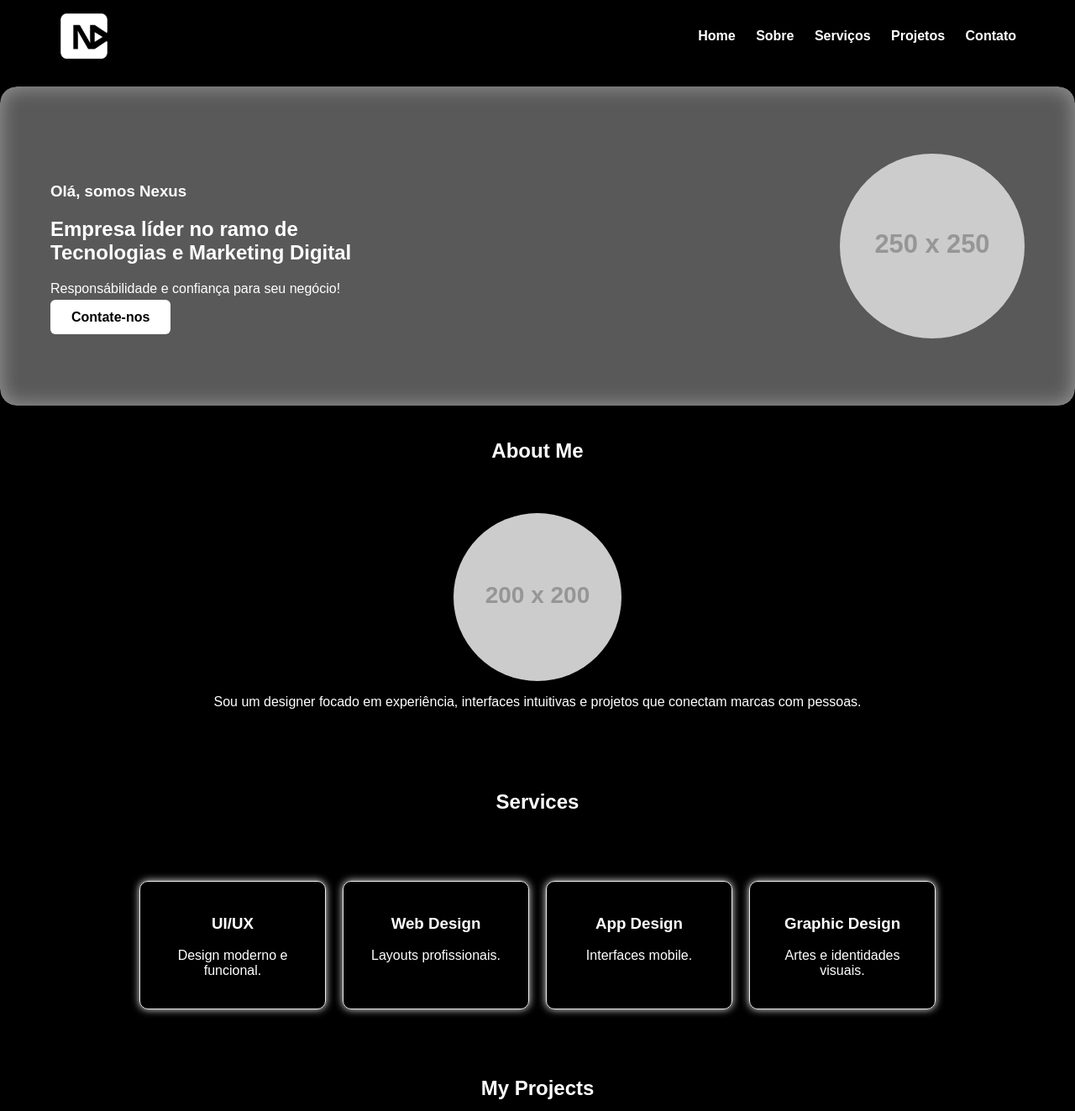
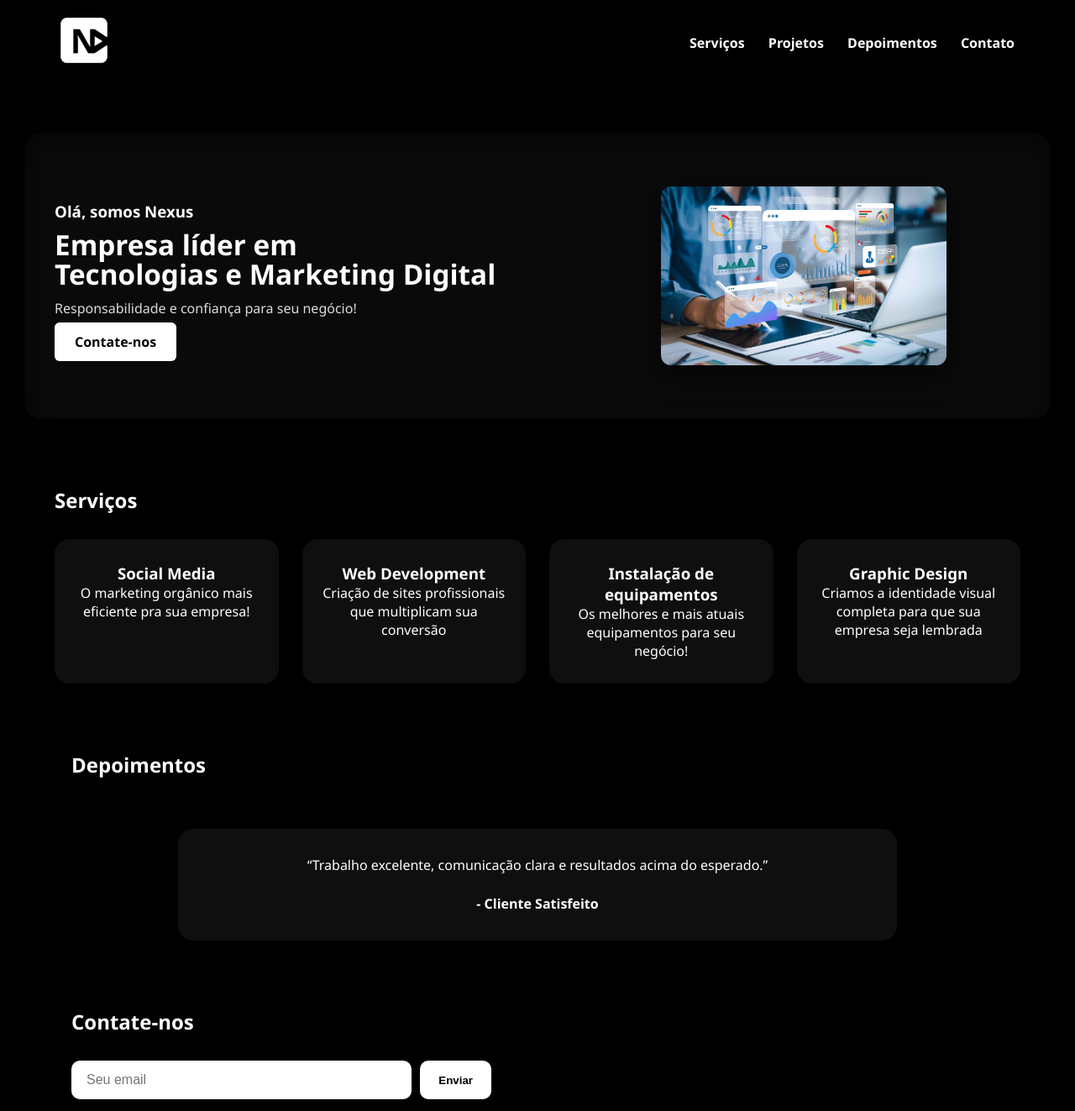
Before and after one commit to Felipedmorais/Landing-Page, a plain HTML site: page index.html in a window 1280 px wide. Shown: the part 17-1340 px from the top of the page at 84% size. Drawn offline with Linux system fonts and the light colour scheme; placeholder pictures from the web are drawn by us.

Commit message:
Melhora do CSS e do conteúdo do site

```diff
--- a/index.html
+++ b/index.html
@@ -1,127 +1,119 @@
+<!DOCTYPE html>
 <html lang="pt-BR">
 
 <head>
     <meta charset="UTF-8">
     <meta name="viewport" content="width=device-width, initial-scale=1.0">
-    <title>UI & UX Designer</title>
+
+    <title>Nexus — Soluções em Tecnologia e Marketing Digital</title>
+
+    <!-- SEO -->
+    <meta name="description"
+        content="A Nexus oferece soluções modernas em tecnologia, UI/UX, web design e marketing digital para elevar sua marca ao próximo nível.">
+    <meta name="keywords" content="Nexus, UI UX, Web Design, Marketing Digital, Desenvolvimento">
+    <meta name="author" content="Nexus Solutions">
+
     <link rel="stylesheet" href="style.css">
 </head>
 
 <body>
-    <header class="animate">
-        <div class="logo">
-            <img src="img/NexusIconWhite.png" alt="" class="logo">
+
+    <header class="animate fade-down">
+        <div class="logo-box">
+            <img src="img/NexusIconWhite.png" alt="Logo Nexus">
         </div>
+
         <nav>
-            <a href="#">Home</a>
-            <a href="#">Sobre</a>
-            <a href="#">Serviços</a>
-            <a href="#">Projetos</a>
-            <a href="#">Contato</a>
+            <a href="#servicos">Serviços</a>
+            <a href="#projetos">Projetos</a>
+            <a href="#depoimentos">Depoimentos</a>
+            <a href="#contato">Contato</a>
         </nav>
     </header>
 
-
-    <section class="hero animate">
-        <div>
+    <section class="hero animate fade-up" aria-label="Apresentação Nexus">
+        <div class="hero-text">
             <h3>Olá, somos Nexus</h3>
-            <h1>Empresa líder no ramo de<br>Tecnologias e Marketing Digital</h1>
-            <p>Responsábilidade e confiança para seu negócio! </p>
+            <h1>Empresa líder em<br>Tecnologias e Marketing Digital</h1>
+            <p>Responsabilidade e confiança para seu negócio!</p>
             <a class="btn" href="#">Contate-nos</a>
         </div>
-        <img src="https://via.placeholder.com/250" alt="Foto Designer">
+
+        <figure class="hero-figure" aria-hidden="true">
+            <img src="img/performance_marketing-scaled.jpg" alt="Pessoa analisando gráficos" />
+        </figure>
     </section>
 
-
-    <h2 class="animate">About Me</h2>
-    <section class="section animate">
-        <img src="https://via.placeholder.com/200" style="border-radius:50%">
-        <p>Sou um designer focado em experiência, interfaces intuitivas e projetos que
-            conectam marcas com pessoas.</p>
-    </section>
-
-
-    <h2 class="animate">Services</h2>
-    <section class="section animate">
-        <div class="services">
-            <div class="card">
-                <h3>UI/UX</h3>
-                <p>Design moderno e funcional.</p>
+    <section class="section" id="servicos">
+        <h2>Serviços</h2>
+        <div class="services-grid">
+            <div class="service-card">
+                <h3>Social Media</h3>
+                <p>O marketing orgânico mais eficiente pra sua empresa!</p>
             </div>
-            <div class="card">
-                <h3>Web Design</h3>
-                <p>Layouts profissionais.</p>
+            <div class="service-card">
+                <h3>Web Development</h3>
+                <p>Criação de sites profissionais que multiplicam sua conversão</p>
             </div>
-            <div class="card">
-                <h3>App Design</h3>
-                <p>Interfaces mobile.</p>
+            <div class="service-card">
+                <h3>Instalação de equipamentos</h3>
+                <p>Os melhores e mais atuais equipamentos para seu negócio!</p>
             </div>
-            <div class="card">
+            <div class="service-card">
                 <h3>Graphic Design</h3>
-                <p>Artes e identidades visuais.</p>
+                <p>Criamos a identidade visual completa para que sua empresa seja lembrada</p>
             </div>
         </div>
     </section>
 
 
-    <h2 class="animate">My Projects</h2>
-    <section class="section animate projects">
-        <div class="projects-list">
-            <div class="card"><img src="https://via.placeholder.com/200x250">
-                <p>Landing Page</p>
-            </div>
-            <div class="card"><img src="https://via.placeholder.com/200x250">
-                <p>Business Dashboard</p>
-            </div>
-            <div class="card"><img src="https://via.placeholder.com/200x250">
-                <p>App UI Design</p>
-            </div>
+    <section class="section" id="projetos">
+
+
+    <section class="section" id="depoimentos">
+        <h2>Depoimentos</h2>
+        <div class="testimonial-box">
+            <p>“Trabalho excelente, comunicação clara e resultados acima do esperado.”<br><br>
+                <strong>- Cliente Satisfeito</strong>
+            </p>
         </div>
     </section>
 
 
-    <h2 class="animate">Testimonials</h2>
-    <section class="section animate">
-        <div class="testimonial-box">
-            <p>“Trabalho excelente, comunicação clara e resultados acima do esperado.”</p>
-            <strong>- Cliente Satisfeito</strong>
-        </div>
+    <section class="section" id="contato">
+        <h2>Contate-nos</h2>
+
+        <form class="contact-form">
+            <input type="email" placeholder="Seu email">
+            <button type="submit">Enviar</button>
+        </form>
     </section>
 
-
-    <section class="section animate">
-        <h2>Vamos Trabalhar Juntos</h2>
-        <input type="email" placeholder="Seu email" style="padding:10px;width:250px">
-        <a class="btn" href="#">Enviar</a>
-    </section>
-
-
-    <footer class="animate">
-        © 2025 Fawziul — Todos os direitos reservados.
+    <footer class="animate fade-up">
+        © 2025 Nexus — Todos os direitos reservados.
     </footer>
 
 
     <script>
-        const elements = document.querySelectorAll('.animate, .card, .testimonial-box');
+        const animated = document.querySelectorAll('.animate');
 
-
-        function revealOnScroll() {
+        function reveal() {
             const trigger = window.innerHeight * 0.85;
 
+            animated.forEach((el, index) => {
+                const top = el.getBoundingClientRect().top;
 
-            elements.forEach(el => {
-                const top = el.getBoundingClientRect().top;
                 if (top < trigger) {
-                    el.classList.add('show');
+                    setTimeout(() => {
+                        el.classList.add('show');
+                    }, index * 120); // animação em cascata
                 }
             });
         }
 
-
-        window.addEventListener('scroll', revealOnScroll);
-        revealOnScroll();
+        window.addEventListener('scroll', reveal);
+        reveal();
     </script>
-
 
 </body>
 
--- a/style.css
+++ b/style.css
@@ -1,178 +1,291 @@
+/* GLOBAL */
 body {
     margin: 0;
-    font-family: Arial;
-    background: #000000;
-    color: #ffffff;
-    overflow-x: hidden
+    padding: 0;
+    font-family: "Segoe UI", Arial, sans-serif;
+    background: #000;
+    color: #fff;
+    overflow-x: hidden;
 }
 
+h1, h2, h3, p {
+    margin: 0;
+    padding: 0;
+}
+
+/* HEADER */
 header {
     display: flex;
     justify-content: space-between;
     align-items: center;
-    padding: 20px 60px;
-    opacity: 0;
-    transform: translateY(-20px);
-    transition: .8s
+    padding: 25px 60px;
+    transition: .8s;
 }
 
-nav a {
-    margin: 0 10px;
+header nav a {
+    margin: 0 12px;
     text-decoration: none;
-    color: #ffffff;
-    font-weight: 600
+    color: #fff;
+    font-weight: 600;
+    transition: .3s;
 }
 
+header nav a:hover {
+    opacity: .7;
+}
+
+.logo-box img {
+    width: 80px;
+}
+
+/* HERO */
 .hero {
-    background-image: url("COLOQUE_AQUI_SUA_IMAGEM");
-    background-size: cover;
-    background-position: center;
-    background-repeat: no-repeat;
-
-    padding: 80px 60px;
-    border-radius: 20px;
-
     display: flex;
     align-items: center;
     justify-content: space-between;
+    gap: 36px;
 
+    padding: 48px;
+    margin: 40px auto;
+    max-width: 1150px;
+    border-radius: 20px;
     position: relative;
-    overflow: hidden;
-
-    opacity: 0;
-    transform: translateY(40px);
-    transition: .9s;
+    overflow: visible;
 }
 
-/* Vidro fosco claro iluminado */
+/* pseudo-overlay mais sutil e com largura controlada */
 .hero::before {
     content: "";
     position: absolute;
-    inset: 0;
-
-    /* vidro mais claro e brilhante */
-    background: rgba(255, 255, 255, 0.35);
-
-    /* blur mais forte para o brilho */
-    backdrop-filter: blur(20px);
-    -webkit-backdrop-filter: blur(20px);
-
-    /* highlight suave */
-    box-shadow: 0 0 25px rgba(255, 255, 255, 0.4) inset,
-                0 0 40px rgba(255, 255, 255, 0.3);
+    left: 50%;
+    top: 50%;
+    transform: translate(-50%, -50%);
+    width: 98%;
+    height: 100%;
 
     border-radius: inherit;
+    background: rgba(255,255,255,0.04);
+    backdrop-filter: blur(14px);
+    -webkit-backdrop-filter: blur(14px);
+
+    box-shadow:
+      inset 0 8px 24px rgba(0,0,0,0.45), /* sombra interna sutil */
+      0 8px 30px rgba(0,0,0,0.6);        /* sombra externa suave */
+    z-index: 1;
 }
 
-/* Conteúdo acima do vidro */
-.hero > * {
-    position: relative;
-    z-index: 2;
+/* conteúdo acima do overlay */
+.hero > * { position: relative; z-index: 2; }
+
+/* Coluna do texto - limita largura para evitar quebra estranha */
+.hero-text {
+    max-width: 58%;
 }
 
-.hero img {
-    width: 220px;
-    border-radius: 50%;
-    transition: .5s
+/* Ajustes do texto e botão */
+.hero-text h1 {
+    font-size: clamp(1.6rem, 2.6vw, 2.6rem);
+    line-height: 1.05;
+    margin: 10px 0 12px;
+}
+.hero-text p { margin-bottom: 18px; color: #dcdcdc; }
+
+/* Container da imagem para controlar tamanho e formato */
+.hero-figure {
+    width: 38%;
+    display: flex;
+    align-items: center;
+    justify-content: center;
 }
 
-.hero img:hover {
-    transform: scale(1.05)
+/* imagem com object-fit, borda arredondada suave (não 50%) */
+.hero-figure img {
+    width: 100%;
+    max-width: 340px;
+    height: auto;
+    display: block;
+    border-radius: 12px;        /* use 12px em vez de 50% */
+    object-fit: cover;
+    transition: transform .35s ease;
+    box-shadow: 0 10px 30px rgba(0,0,0,0.6);
 }
 
+.hero-figure img:hover {
+    transform: translateY(-6px) scale(1.02);
+}
+
+/* botão ganha margem pra não colar no texto quando quebrar linha */
+.hero-text .btn { margin-top: 8px; }
+
+/* MOBILE */
+@media (max-width: 900px) {
+    .hero {
+        flex-direction: column;
+        text-align: center;
+        padding: 36px 24px;
+        gap: 26px;
+    }
+    .hero-text { max-width: 100%; }
+    .hero-figure { width: 100%; }
+    .hero-figure img { max-width: 260px; }
+    .hero::before { width: 96%; height: 100%; }
+}
+
+/* BUTTON */
 .btn {
-    background: #ffffff;
-    color: #000000;
-    padding: 12px 25px;
+    background: #fff;
+    color: #000;
+    padding: 12px 24px;
     border-radius: 6px;
     text-decoration: none;
     font-weight: bold;
-    transition: .3s
+    transition: .3s;
 }
 
 .btn:hover {
-    opacity: .8
+    opacity: .7;
 }
 
-h2 {
-    margin-top: 40px;
-    text-align: center;
-    opacity: 0;
-    transition: .8s
+/* -------- CONTAINERS GERAIS -------- */
+.section {
+    max-width: 1150px;
+    margin: 80px auto;
+    padding: 0 20px;
 }
 
-.section {
-    padding: 40px 60px;
+/* Título das seções */
+.section h2 {
+    margin-bottom: 30px;
+}
+
+
+/* -------- GRID DE SERVIÇOS -------- */
+.services-grid {
+    display: grid;
+    grid-template-columns: repeat(auto-fit, minmax(240px, 1fr));
+    gap: 28px;
+}
+
+.service-card {
+    background: #0f0f0f;
+    padding: 28px 20px;
+    border-radius: 18px;
     text-align: center;
+    box-shadow: 0 10px 30px rgba(0,0,0,0.45);
+    transition: .3s ease;
+}
+
+.service-card:hover {
+    transform: translateY(-6px);
+}
+
+
+/* -------- GRID DE PROJETOS -------- */
+.projects-grid {
+    display: grid;
+    grid-template-columns: repeat(auto-fit, minmax(260px, 1fr));
+    gap: 30px;
+}
+
+.project-card {
+    background: #0f0f0f;
+    padding: 24px 20px;
+    border-radius: 18px;
+    text-align: center;
+    box-shadow: 0 10px 30px rgba(0,0,0,0.45);
+    transition: .3s ease;
+}
+
+.project-card:hover {
+    transform: translateY(-6px);
+}
+
+
+/* -------- DEPOIMENTO -------- */
+.testimonial-box {
+    max-width: 800px;
+    margin: 60px auto;
+    background: #0f0f0f;
+    padding: 32px 28px;
+    border-radius: 18px;
+    text-align: center;
+    box-shadow: 0 10px 30px rgba(0,0,0,0.45);
+}
+
+.testimonial-box p {
+    font-size: 1rem;
+    line-height: 1.45;
+}
+
+/* EMAIL */
+.email-input {
+    padding: 12px;
+    width: 260px;
+    border-radius: 6px;
+    border: none;
+}
+
+/* ANIMATIONS */
+.animate {
     opacity: 0;
     transform: translateY(40px);
-    transition: .8s
 }
 
-.services,
-.projects-list {
-    display: flex;
-    justify-content: center;
-    gap: 20px;
-    margin-top: 20px;
-    flex-wrap: wrap
+.fade-down {
+    transform: translateY(-40px);
 }
 
-.card {
-    border: 1px solid #eee;
-    border-radius: 10px;
-    padding: 20px;
-    width: 180px;
-    box-shadow: 0 0 10px #eee;
-    transition: .4s;
-    opacity: 0;
-    transform: translateY(40px)
-}
-
-.card:hover {
-    transform: translateY(-5px);
-    box-shadow: 0 6px 15px #ddd
-}
-
-.projects img {
-    width: 200px;
-    border-radius: 10px;
-    transition: .3s
-}
-
-.projects img:hover {
-    transform: scale(1.03)
-}
-
-.testimonial-box {
-    max-width: 600px;
-    margin: auto;
-    border: 1px solid #eee;
-    padding: 20px;
-    border-radius: 10px;
-    box-shadow: 0 0 10px #eee;
-    opacity: 0;
+.fade-up {
     transform: translateY(40px);
-    transition: .8s
-}
-
-footer {
-    text-align: center;
-    padding: 30px 0;
-    margin-top: 50px;
-    border-top: 1px solid #eee;
-    font-size: 14px;
-    color: #777;
-    opacity: 0;
-    transition: .8s
 }
 
 .show {
     opacity: 1 !important;
-    transform: translateY(0) !important
+    transform: translateY(0) !important;
+    transition: .9s cubic-bezier(.17, .67, .21, 1);
 }
 
-.logo {
-    width: 80px;
-    height: 80px;
+/* Seção alinhada */
+#contato {
+    margin-top: 60px;
 }
+
+/* Formulário alinhado ao centro */
+.contact-form {
+    margin-top: 20px;
+    display: flex;
+    gap: 10px;
+    max-width: 500px;
+    width: 100%;
+}
+
+/* Centraliza tudo dentro do container */
+#contato .contact-form {
+    margin-left: 0;
+}
+
+/* Inputs */
+.contact-form input {
+    flex: 1;
+    padding: 14px 18px;
+    border-radius: 10px;
+    border: none;
+    outline: none;
+    font-size: 1rem;
+}
+
+/* Botão */
+.contact-form button {
+    padding: 14px 22px;
+    background: white;
+    color: black;
+    border: none;
+    border-radius: 10px;
+    cursor: pointer;
+    font-weight: 600;
+    transition: .2s;
+}
+
+.contact-form button:hover {
+    opacity: 0.85;
+}
```
